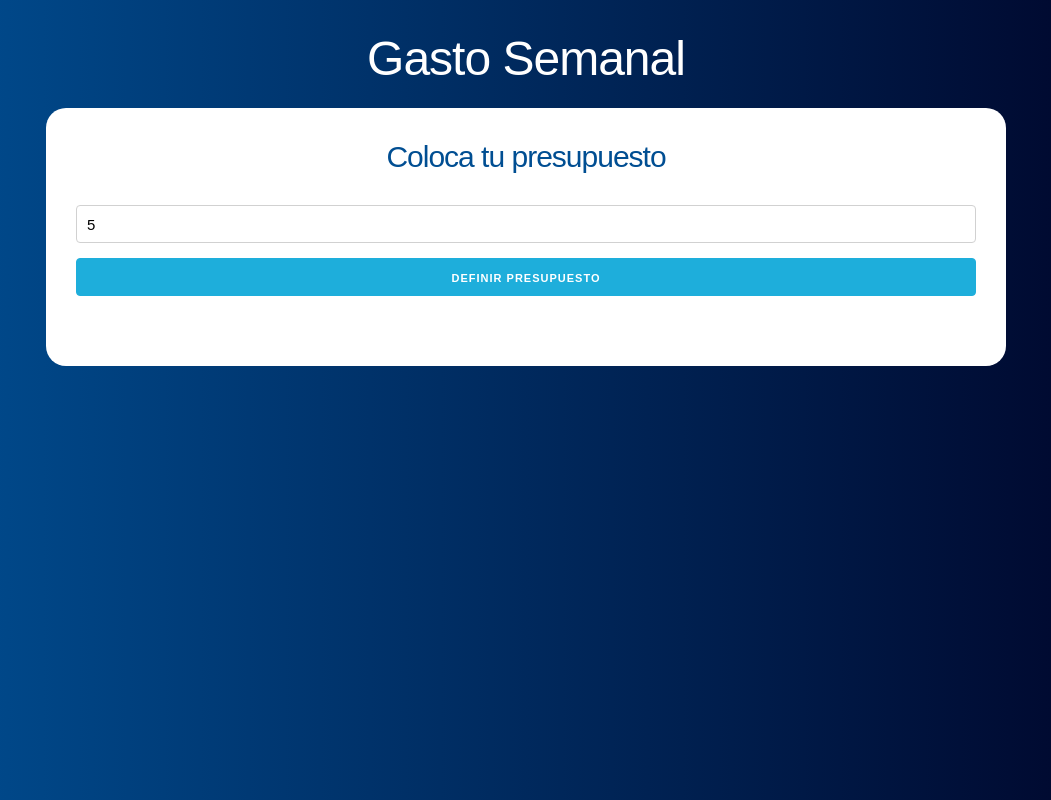
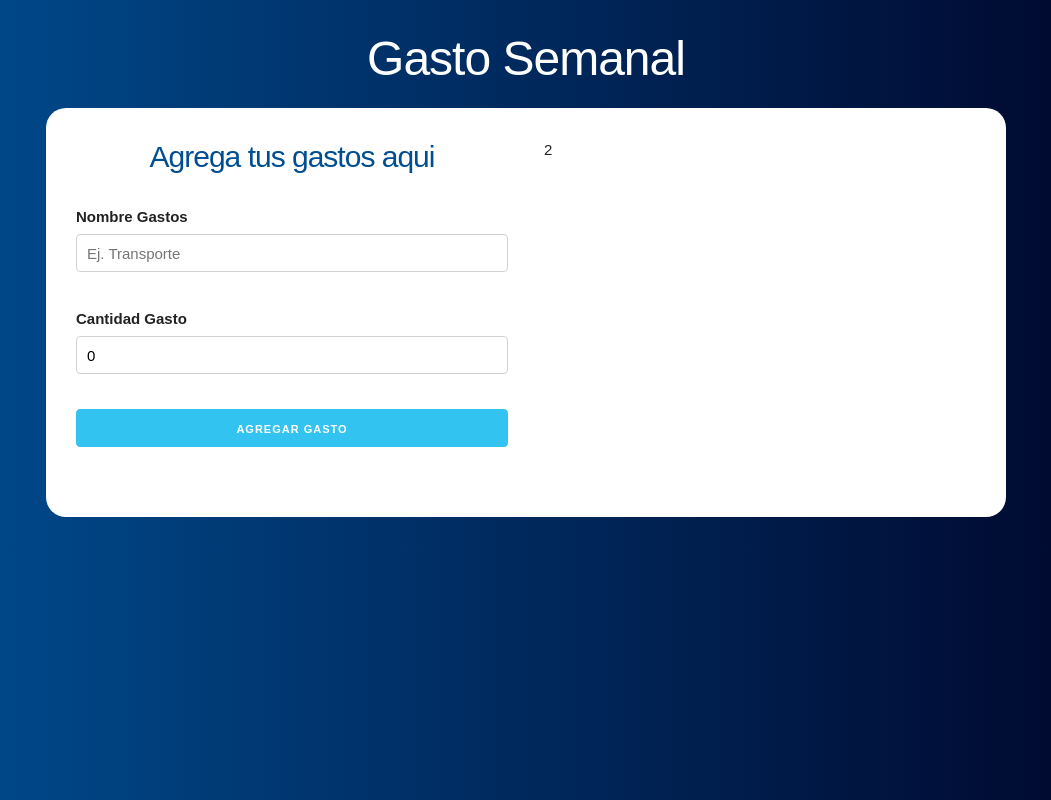
Before and after one commit to cvaquedano/presupuestoReact, a React (Create React App) app: page / in a window 1280 px wide. Both pictures are taken after typing "5" into the empty fields and a click on the input "Definir Presupuesto". Shown: the whole page, without its empty margins (114-1165 px from the left). Built offline with nearby package versions, Linux system fonts and the light colour scheme.

Commit message:
Validate field on formulario

```diff
--- a/src/App.js
+++ b/src/App.js
@@ -1,23 +1,38 @@
 import React, { useState } from 'react';
 import Pregunta from './components/Pregunta'
+import Formulario from './components/Formulario'
 
 function App() {
 
   const [presupuesto, setPresupuesto] = useState(0);
   const [restante, setRestante] = useState(0);
+  const [mostrarPregunta, setMostrarPregunta] = useState(true);
+
   return (
    <div className="container">
      <header>
       <h1>Gasto Semanal</h1>
        <div className="contenido-principal">
+         {mostrarPregunta ?
+         (
           <Pregunta
           setPresupuesto={setPresupuesto}
           setRestante={setRestante}
+          setMostrarPregunta={setMostrarPregunta}
           />
-
-
+        )
+        :
+        (
+          <div className="row">
+          <div className="one-half column">
+            <Formulario></Formulario>
           </div>
-
+          <div className="one-half column">
+            2
+          </div>
+        </div>
+      )}
+      </div>
      </header>
    </div>
   );
--- /dev/null
+++ b/src/components/Formulario.js
@@ -0,0 +1,55 @@
+import React,{useState} from 'react';
+import Error from './error'
+const Formulario = () => {
+    const [nombre, setNombre] = useState('');
+    const [cantidad, setCantidad] = useState(0);
+    const [error, setError] = useState(false);
+
+    const agregarGasto = e =>{
+        e.preventDefault();
+        if(cantidad<1 || isNaN(cantidad)||nombre.trim()===''){
+            setError(true);
+            return;
+        }
+        setError(false);
+
+    }
+
+    return (
+        <form
+            onSubmit={agregarGasto}
+        >
+            {error && <Error mensaje="Ambos campos son obligatorio o presupuesto incorrecto"></Error>}
+            <h2>Agrega tus gastos aqui</h2>
+            <div className="campo">
+                <label>Nombre Gastos</label>
+                <input
+                    type="text"
+                    className="u-full-width"
+                    placeholder="Ej. Transporte"
+                    value={nombre}
+                    onChange={e=> setNombre(e.target.value)}
+                />
+            </div>
+            <div className="campo">
+                <label>Cantidad Gasto</label>
+                <input
+                    type="number"
+                    className="u-full-width"
+                    placeholder="Ej. 300"
+                    value={cantidad}
+                    onChange={e => setCantidad(parseInt(e.target.value,10))}
+                />
+            </div>
+            <input
+                type="submit"
+                className="button-primary u-full-width"
+                value="Agregar Gasto"
+            />
+
+        </form>
+
+     );
+}
+
+export default Formulario;
--- a/src/components/Pregunta.js
+++ b/src/components/Pregunta.js
@@ -1,7 +1,7 @@
 import React, { Fragment, useState } from 'react';
 import Error from "./error"
 
-const Pregunta = ({setPresupuesto,setRestante}) => {
+const Pregunta = ({setPresupuesto,setRestante,setMostrarPregunta}) => {
 
     const [cantidad, guardarCantidad] = useState(0);
     const [error, setError] = useState(false)
@@ -20,11 +20,12 @@ const Pregunta = ({setPresupuesto,setRestante}) => {
         setError(false);
         setPresupuesto(cantidad);
         setRestante(cantidad);
+        setMostrarPregunta(false);
 
     }
     return ( <Fragment>
         <h2>Coloca tu presupuesto</h2>
-        {error?<Error mensaje="El presupuesto es incorrecto"></Error>:null}
+        {error && <Error mensaje="El presupuesto es incorrecto"></Error>}
         <form
             onSubmit={agregarPresupuesto}
         >
```
Lines whose indentation alone changed are shown as unchanged.
